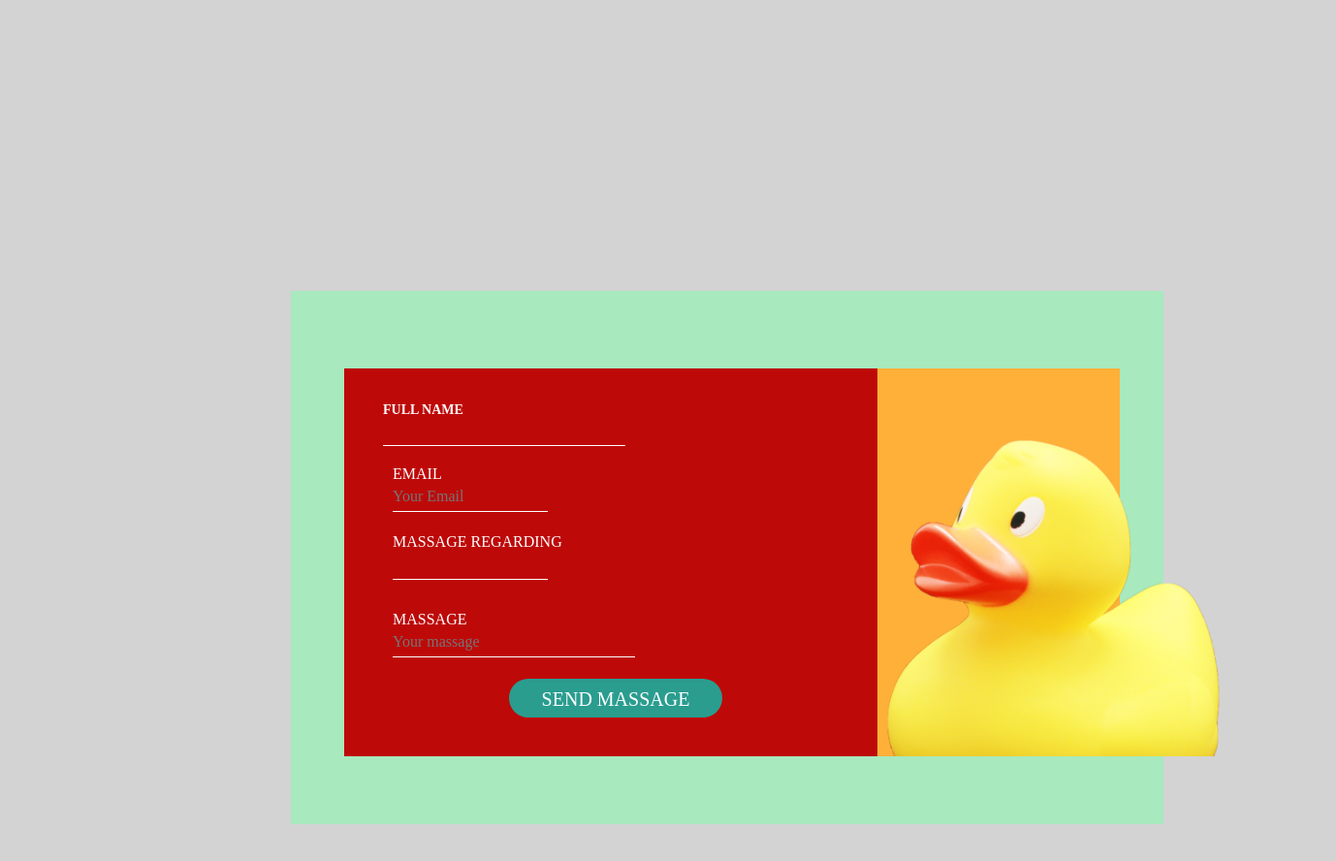
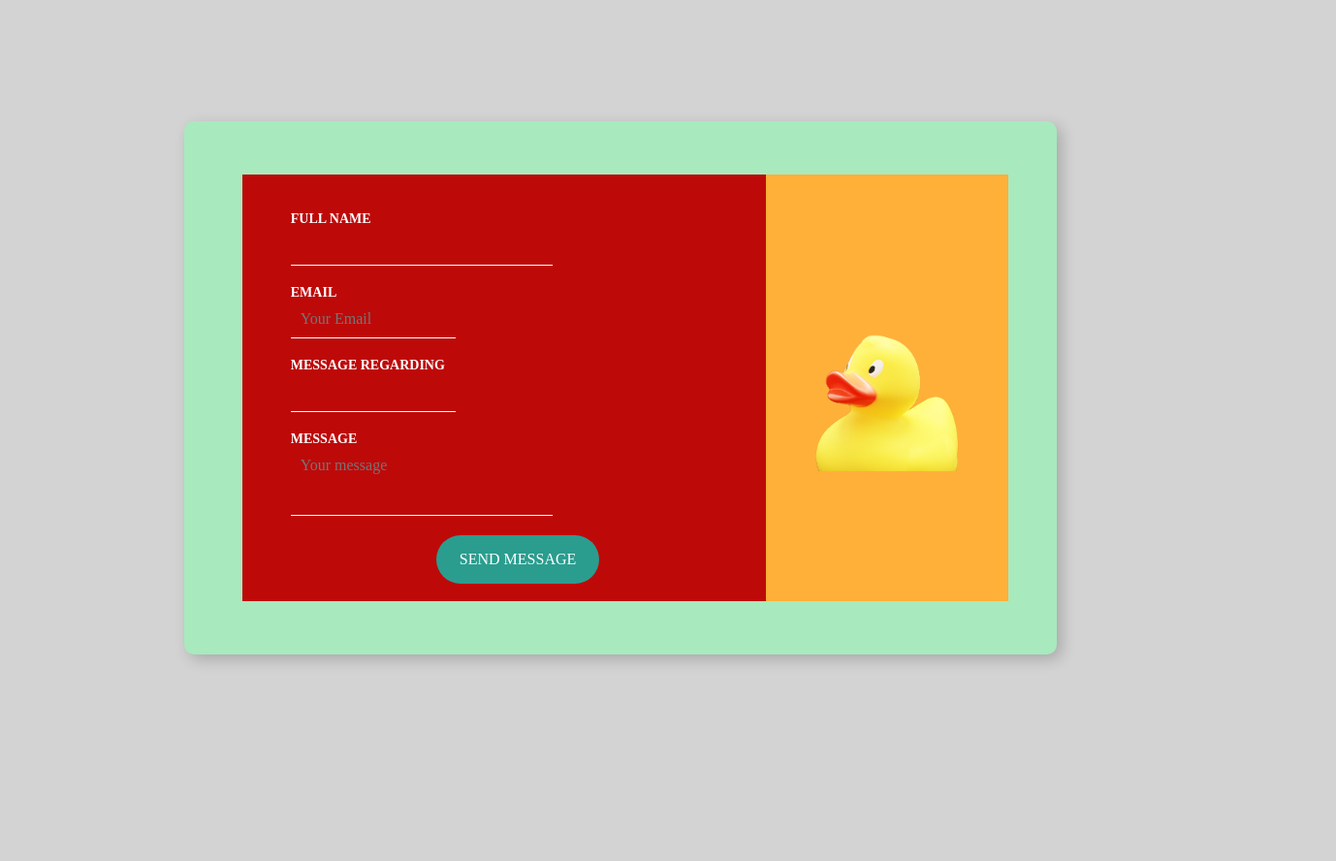
Before and after one commit to Makhadmahaska/duckfile, a plain HTML site: page index.html in a window 1280 px wide. Shown: the whole page at 97% size, 1378 px wide, since content can reach past the window. After the commit the page ends 800 px from the top, so only its background shows below. Drawn offline with Linux system fonts and the light colour scheme.

Commit message:
wrap the entire form in one form tag

```diff
--- a/index.html
+++ b/index.html
@@ -4,97 +4,37 @@
     <meta charset="UTF-8">
     <meta name="viewport" content="width=device-width, initial-scale=1.0">
     <title>Document</title>
-
-    <link rel="stylesheet"  href="style/styles.css">
-    <link rel="stylesheet"  href="style/normalize.css">
+    <link rel="stylesheet" href="style/styles.css">
+    <link rel="stylesheet" href="style/normalize.css">
 </head>
 <body>
 
     <header>
+        <div class="container">
+            <div class="container_one">
+                <div class="container_red">
+                    <form class="forms">
+                        <label for="full-name">FULL NAME</label>
+                        <input type="text" id="full-name" name="name" required>
 
-        <div class="container">
+                        <label for="email">EMAIL</label>
+                        <input type="email" id="email" name="email" placeholder="Your Email" required>
 
+                        <label for="message_reg">MESSAGE REGARDING</label>
+                        <input type="text" id="message_reg" name="subject" required>
 
+                        <label for="message-last">MESSAGE</label>
+                        <textarea id="message-last" name="message" placeholder="Your message"></textarea>
 
-            <div class="container_one">
-
-                <div class="container_red">
-
-                    <form  class= "forms">
-                        <label for=" full name"> FULL NAME </label>
-
-                        <input type="text" id="name" name="name" required>
-
-
+                        <button type="submit" class="button">SEND MESSAGE</button>
                     </form>
-
-
-                    <form  class= "forms1">
-                        <label for=" Email"> EMAIL </label>
-
-                        <input type="text" id="email" name="email" placeholder="Your Email">
-
-
-                    </form>
-
-                    <form  class= "forms2">
-                        <label for=" Email">  MASSAGE REGARDING</label>
-
-                        <input type="text" id="MASSAGE_REGARDING" name="email" required>
-
-
-                    </form>
-
-
-                    <form  class= "forms3">
-                        <label for=" Email"> MASSAGE</label>
-
-                        <input type="text" id="MAGGASE" name="email" placeholder="Your massage">
-
-
-                    </form>
-
-
-                    <button class="button"> SEND MASSAGE </button>
-
-
-
-
-
-
-
                 </div>
 
-
-
-
-
-
-
-
-
-
-
-
-                <div class="conatainer_orange">
-
+                <div class="container_orange">
                     <img src="images/image.png" alt="Styled Image" class="my-image">
-
-
-
                 </div>
-
-
-
-
-
             </div>
-
-
-
         </div>
-
-
     </header>
 
 </body>
--- a/style/styles.css
+++ b/style/styles.css
@@ -1,212 +1,103 @@
-
-
-body{
-	height: 100vh;
-
-	background-color: lightgray;
+body {
+    height: 100vh;
+    background-color: lightgray;
+    display: flex;
+    align-items: center;
+    justify-content: center;
 }
 
+.container {
+    background-color: rgb(168, 233, 190);
+    display: flex;
+    width: 900px;
+    height: 550px;
+    border-radius: 10px;
+    box-shadow: 5px 5px 15px rgba(0, 0, 0, 0.2);
 
+    place-items: center;
+}
 
+.container_one {
+    display: flex;
+    position: relative;
+    margin-left: 180px;
+}
 
-
-.container{
-	background-color: rgb(168, 233,190);
-	display: flex;
-
-	margin-top: 300px;
-
-	margin-left:300px;
-
-
-
-
-
-
-
-
-	width: 900px;
-
-	height: 550px;
-
+.container .container_red {
+    background-color: #BE0909;
+    display: flex;
+    flex-direction: column;
+    align-items: center;
+    justify-content: center;
+    padding: 20px;
+    width: 500px;
+    height: 400px;
+    margin-left:  -120px;
 
 }
 
-.container_one{
-	display:flex;
-	position: relative;
-
-
-	margin-left: 15px;
-}
-
-
-
-.container .container_red{
-
-	background-color: #BE0909;
-
-
-	display: flex;
-
-	margin-top: 80px;
-
-	margin-left: 40px;
-
-
-
-	width: 550px;
-
-	height: 400px;
-
-
-
-
-
-
+.container .container_orange {
+    background-color: #FFB039;
+    display: flex;
+    align-items: center;
+    justify-content: center;
+    width: 250px;
+    height: 440px;
 
 }
 
-.container .conatainer_orange{
-
-
-
-	background-color: #FFB039;
-
-
-	display: flex;
-
-	margin-top: 80px;
-
-	margin-left: 0px;
-
-
-
-	width: 250px;
-
-	height: 400px;
-
-
-
-
-
-
-
-
-
-
+.forms label {
+    font-weight: bold;
+    display: block;
+    color: white;
+    margin-top: 20px;
+    font-size: 14px;
+    margin-left: -150px;
 }
 
+.forms input,
+.forms textarea {
+    width: 150px;
 
-.forms{
-    font-weight: bold;
+    padding: 10px;
+    max-width: 250px;
+    border: none;
+    border-bottom: 1px solid white;
+    background: transparent;
+    font-size: 16px;
+    outline: none;
+    color: white;
     display: block;
-    margin-left: 40px;
-    color: white;
-    margin-top: 35px;
-    font-size: 14px;
+    margin-left: -150px;
 }
 
-
-.forms input{
-    width: 80%;
-    padding: 5px 0;
-    max-width: 250px;
-    border: none;
-    border-bottom: 0.5px solid white;
-    background: transparent;
-
-    font-size: 16px;
-    outline: none;
-    display: block;
+.forms textarea {
+    resize: none;
+    height: 50px;
 }
 
-.forms1{
-
-
-	margin-top:  100px;
-	margin-left: -240px;
+.button {
+    width: 120%;
+    height: 50px;
+    margin-top: 20px;
+    padding: 10px;
+    background-color: #2a9d8f;
+    border: none;
+    color: white;
+    font-size: 16px;
+    cursor: pointer;
+    border-radius: 30px;
+    text-align: center;
+    transition: background-color 0.3s;
 }
 
-
-.forms1 input{
-    width: 80%;
-    padding: 5px 0;
-    max-width: 250px;
-    border: none;
-    border-bottom: 0.5px solid white;
-    background: transparent;
-    color: white;
-    font-size: 16px;
-    outline: none;
-    display: block;
+.button:hover {
+    background-color: greenyellow;
 }
 
-.forms2{
-
-
-	margin-top:  170px;
-	margin-left: -200px;
-}
-
-
-
-.forms2 input{
-    width: 80%;
-    padding: 5px 0;
-    max-width: 250px;
-    border: none;
-    border-bottom: 0.5px solid white;
-    background: transparent;
-    color: white;
-    font-size: 16px;
-    outline: none;
-    display: block;
-}
-
-
-.forms3{
-
-
-	margin-top:  250px;
-	margin-left: -200px;
-}
-
-
-
-.forms3 input{
-    width: 1500%;
-    padding: 5px 0;
-    max-width: 250px;
-    border: none;
-    border-bottom: 0.5px solid white;
-    background: transparent;
-    color: white;
-    font-size: 16px;
-    outline: none;
-    display: block;
-}
-
-
-/*LABEL*/
-
-
-.forms1 label{
-	color: white;
-
-}
-
-
-.forms2 label{
-	color: white;
-
-}
-
-
-
-.forms3 label{
-	color: white;
-
+.forms input,
+.forms  textarea {
+    color: white;  /* Makes text visible */
 }
 
 
@@ -214,64 +105,23 @@ body{
 
 
 
+.my-image {
+    display: flex;
+    width: 100%;
+    height: auto;
+    object-fit: cover;
+}
 
 
 
 
 
 
-
-
-
-
-
-
-
-
-
-
-
-
-
-.my-image{
-
-	dispaly:flex;
-
-	margin-left: -110px;
+#full-name{
+    width: 1200px;
 
 }
 
-
-#name {
-	width: 800px;
-
+#message-last{
+    width: 1200px;
 }
-
-.button{
-	position: relative;
-
-
-
-
-	top: 300px;
-
-	left: -80px;
-
-
-
-
-
-	width: 40%;
-	height: 40px;
-    margin-top: 20px;
-    padding: 10px;
-    background-color: #2a9d8f;
-    border: none;
-    color: white;
-    font-size: 20px;
-    cursor: pointer;
-    border-radius: 20px;
-
-
-
-}
```
